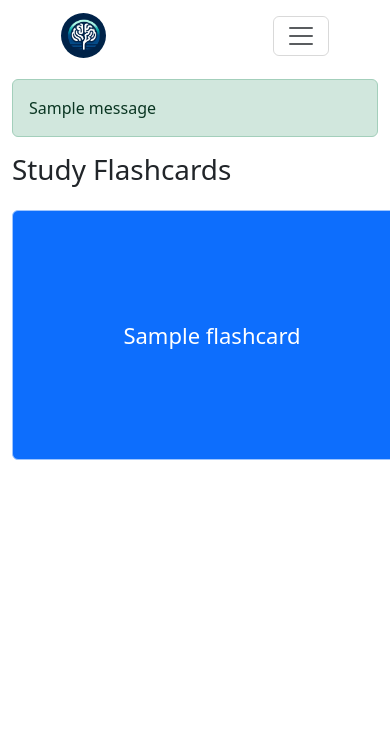
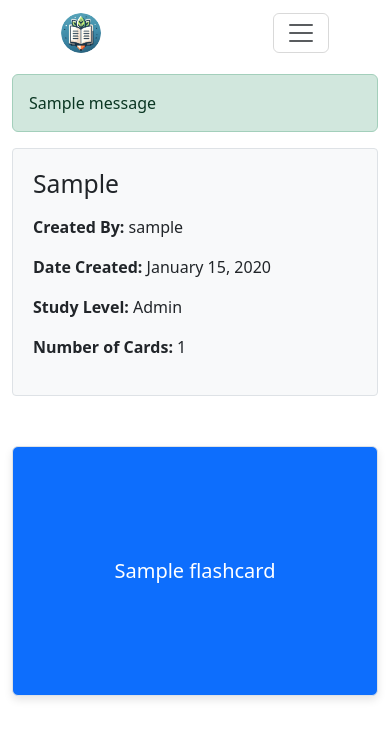
Before and after one commit to jobyfoster/eduflip, a Django app: page /study/1/ in a window 390 px wide. Shown: the top 739 px of the page. Run offline with Django 4.2, Linux system fonts and the light colour scheme; tables that the repository leaves empty hold one stand-in row (values such as "Sample post"); one stand-in notice (Sample message) is shown; some libraries are stand-ins or nearby versions.

Commit message:
added API key checking in the generate tab. organized some of my css and javascript for the flashcards. fixed search form not taking exact inputs and improved search result styling. overall touchup on the design and flow of the website.

```diff
--- /dev/null
+++ b/app/static/css/flashcards.css
@@ -0,0 +1,62 @@
+.flashcard-container {
+  display: flex;
+  flex-wrap: wrap;
+}
+
+.flashcard {
+  width: 400px;
+  height: 250px;
+  perspective: 1000px;
+  transition: transform 0.3s ease;
+  cursor: pointer;
+}
+
+.card-content {
+  height: 100%;
+  transition: transform 0.8s;
+  transform-style: preserve-3d;
+  border-radius: 0.25rem;
+  box-shadow: 0 4px 8px rgba(0, 0, 0, 0.1);
+}
+
+.card-front,
+.card-back {
+  position: absolute;
+  width: 100%;
+  height: 100%;
+  backface-visibility: hidden;
+  display: flex;
+  align-items: center;
+  justify-content: center;
+  text-align: center;
+  padding: 10px;
+  border-radius: 0.25rem;
+}
+
+.card-back {
+  transform: rotateY(180deg);
+  flex-direction: column;
+}
+
+.card-content.is-flipped {
+  transform: rotateY(180deg);
+}
+
+.flashcard-set-info {
+  background-color: #f8f9fa;
+  border: 1px solid #dee2e6;
+  border-radius: 0.25rem;
+  padding: 20px;
+  margin-bottom: 50px;
+}
+
+@media (max-width: 768px) {
+  .flashcard {
+    width: 100%;
+  }
+}
+
+.flashcard:focus {
+  outline: none;
+  box-shadow: 0 0 0 2px #0056b3;
+}
--- /dev/null
+++ b/app/static/js/flashcards.js
@@ -0,0 +1,20 @@
+document.querySelectorAll('.flashcard').forEach(card => {
+    card.addEventListener('click', function() {
+        this.querySelector('.card-content').classList.toggle('is-flipped');
+    });
+});
+
+// Adjust text size dynamically based on content length
+document.querySelectorAll('.card-text').forEach(text => {
+    const length = text.innerHTML.length;
+
+    if (length > 100) {
+        text.style.fontSize = '12px'; // Smaller text for very long content
+    } else if (length > 60) {
+        text.style.fontSize = '14px'; // Slightly larger for medium-long content
+    } else if (length > 30) {
+        text.style.fontSize = '16px'; // Standard size for moderate length
+    } else {
+        text.style.fontSize = '20px'; // Larger text for short content
+    }
+});
--- a/app/templates/app/base.html
+++ b/app/templates/app/base.html
@@ -10,6 +10,7 @@
         <link href="https://cdn.jsdelivr.net/npm/bootstrap@5.3.2/dist/css/bootstrap.min.css" rel="stylesheet" integrity="sha384-T3c6CoIi6uLrA9TneNEoa7RxnatzjcDSCmG1MXxSR1GAsXEV/Dwwykc2MPK8M2HN" crossorigin="anonymous">
 
         <link rel="stylesheet" href="{% static "css/styles.css" %}">
+
         {% block head_block %}
 
         {% endblock head_block %}
@@ -20,7 +21,7 @@
             <nav class="navbar navbar-expand-md w-75 mx-auto">
                 <div class="container-fluid">
                     <a class="navbar-brand" href="{% url 'home' %}">
-                        <img src="{% static 'images/logo.png' %}" width="45" height="45" alt="logo" class="img-fluid rounded-circle">
+                        <img src="{% static 'images/logo.png' %}" width="40" height="40" alt="logo" class="rounded-circle">
                     </a>
                     <button class="navbar-toggler" type="button" data-bs-toggle="collapse" data-bs-target="#navbarNavAltMarkup" aria-controls="navbarNavAltMarkup" aria-expanded="false" aria-label="Toggle navigation">
                         <span class="navbar-toggler-icon"></span>
@@ -46,14 +47,6 @@
             </nav>
         </div>
 
-
-
-
-
-
-
-
-
         <div class="container mt-2">
             {% if messages %}
                 {% for message in messages %}
@@ -67,6 +60,7 @@
 
             {% endblock %}
         </div>
+
         <script src="https://code.jquery.com/jquery-3.3.1.slim.min.js"></script>
         <script src="https://cdn.jsdelivr.net/npm/@popperjs/core@2.11.8/dist/umd/popper.min.js" integrity="sha384-I7E8VVD/ismYTF4hNIPjVp/Zjvgyol6VFvRkX/vR+Vc4jQkC+hVqc2pM8ODewa9r" crossorigin="anonymous"></script>
         <script src="https://cdn.jsdelivr.net/npm/bootstrap@5.3.2/dist/js/bootstrap.min.js" integrity="sha384-BBtl+eGJRgqQAUMxJ7pMwbEyER4l1g+O15P+16Ep7Q9Q+zqX6gSbd85u4mG4QzX+" crossorigin="anonymous"></script>
--- a/app/templates/app/find_flashcards.html
+++ b/app/templates/app/find_flashcards.html
@@ -56,7 +56,7 @@
                     {% for flashcard_set in search_results %}
                         <tr>
                             <td>{{ flashcard_set.topic }}</td>
-                            <td>{{ flashcard_set.study_level }}</td>
+                            <td>{{ flashcard_set.study_level|title }}</td>
                             <td>{{ flashcard_set.number_of_flashcards }}</td>
                             <td>{{ flashcard_set.user.username }}</td>
                             <td>
--- a/app/templates/app/home.html
+++ b/app/templates/app/home.html
@@ -44,7 +44,7 @@
     <footer id="footer" class="bg-dark text-white mt-5">
         <div class="container py-4">
             <div class="row">
-                <div class="col-md-6">
+                <div class="col-md-6 px-4">
                     <h5>About EduFlip</h5>
                     <p>Created with passion and dedication by Joby Foster. EduFlip is a product of relentless effort to make learning interactive and accessible for everyone.</p>
                 </div>
@@ -52,7 +52,9 @@
                     <h5>Links</h5>
                     <ul class="list-unstyled">
                         <li><a href="{% url 'home' %}" class="text-white">Home</a></li>
-                        <!-- Add other navigation links if necessary -->
+                        <li><a href="{% url 'find_flashcards' %}" class="text-white">Search Flashcards</a></li>
+                        <li><a href="{% url 'register' %}" class="text-white">Register</a></li>
+                        <li><a href="{% url 'login' %}" class="text-white">Login</a></li>
                     </ul>
                 </div>
                 <div class="col-md-3">
--- a/app/templates/app/study_flashcards.html
+++ b/app/templates/app/study_flashcards.html
@@ -1,68 +1,32 @@
 {% extends "app/base.html" %}
 {% load crispy_forms_tags %}
+{% load static %}
 
 {% block page_title %}Study{% endblock page_title %}
 
-
 {% block head_block %}
-    <style>
-        .flashcard-container {
-            display: flex;
-            flex-wrap: wrap;
-        }
-
-        .flashcard {
-            width: 400px;
-            height: 250px;
-            perspective: 1000px;
-        }
-
-        .card-content {
-            width: 100%;
-            height: 100%;
-            transition: transform 0.8s;
-            transform-style: preserve-3d;
-        }
-
-        .card-front, .card-back {
-            position: absolute;
-            width: 100%;
-            height: 100%;
-            backface-visibility: hidden;
-            display: flex;
-            align-items: center;
-            justify-content: center;
-            text-align: center;
-            padding: 10px;
-        }
-
-        .card-back {
-            transform: rotateY(180deg);
-            display: flex;
-            flex-direction: column;
-        }
-
-        .card-text {
-            font-size: 16px; /* Default size */
-        }
-
-        .card-content.is-flipped {
-            transform: rotateY(180deg); /* Flip the card */
-        }
-    </style>
+    <link rel="stylesheet" href="{% static 'css/flashcards.css' %}">
 {% endblock head_block %}
 
 {% block content %}
-    <h1 class="mb-4">Study Flashcards</h1>
+
+    <div class="flashcard-set-info">
+        <h2 class="mb-3">{{ flashcard_set.topic }}</h2>
+        <p><strong>Created By:</strong> {{ flashcard_set.user.username }}</p>
+        <p><strong>Date Created:</strong> {{ flashcard_set.created_at|date:"F d, Y" }}</p>
+        <p><strong>Study Level:</strong> {{ flashcard_set.study_level|title }}</p>
+        <p><strong>Number of Cards:</strong> {{ flashcard_set.number_of_flashcards }}</p>
+    </div>
+
     <div class="row flashcard-container">
         {% for flashcard in flashcards %}
         <div class="col-md-4 mb-3">
-            <div class="flashcard mb-3">
-                <div class="card-content bg-primary text-white border border-primary-subtle rounded">
-                    <div class="card-body card-front px-4">
+            <div class="flashcard">
+                <div class="card-content bg-primary text-white rounded border">
+                    <div class="card-front card-body">
                         <p class="card-text">{{ flashcard.question }}</p>
                     </div>
-                    <div class="card-body card-back px-4">
+                    <div class="card-back card-body">
                         <p class="card-text">{{ flashcard.answer }}</p>
                     </div>
                 </div>
@@ -71,25 +35,5 @@
         {% endfor %}
     </div>
 
-    <script src="https://code.jquery.com/jquery-3.5.1.slim.min.js"></script>
-    <script>
-        document.querySelectorAll('.flashcard').forEach(card => {
-            card.addEventListener('click', function() {
-                this.querySelector('.card-content').classList.toggle('is-flipped');
-            });
-        });
-
-        // Adjust text size dynamically based on content length
-        document.querySelectorAll('.card-text').forEach(text => {
-            if (text.innerHTML.length > 80) {
-                text.style.fontSize = '14px';
-            } else if (text.innerHTML.length > 50) {
-                text.style.fontSize = '15px';
-            } else if (text.innerHTML.length > 20) {
-                text.style.fontSize = '18px';
-            } else {
-                text.style.fontSize = '22px';
-            }
-        });
-    </script>
+    <script src="{% static 'js/flashcards.js' %}"></script>
 {% endblock %}
--- a/app/views.py
+++ b/app/views.py
@@ -3,6 +3,7 @@ from django.contrib.auth.decorators import login_required
 from django.http import HttpResponseServerError
 from openai import OpenAI, OpenAIError
 import json
+import openai
 
 from .forms import FlashCardsForm, FlashcardSearchForm
 from .models import Flashcard, FlashcardSet, create_flashcard_set, advanced_search
@@ -13,16 +14,36 @@ def home_view(request):
     return render(request, "app/home.html")
 
 
+def is_api_key_valid(key):
+    try:
+        client = OpenAI(api_key=key)
+        response = client.completions.create(
+            model="gpt-3.5-turbo-instruct",
+            prompt="This is a test.",
+            max_tokens=5,
+        )
+    except Exception as ex:
+        print(ex)
+        return False
+    else:
+        return True
+
+
 @login_required
-def flashcards_view(request):
+def generate_flashcards_view(request):
+    error_messages = []
+    form = FlashCardsForm()
+
+    print("Testing API key")
+    if not is_api_key_valid(request.user.account.openai_key):
+        error_messages.append(
+            "Invalid or expired OpenAI API key. Please check your settings."
+        )
+
     try:
         client = OpenAI(api_key=request.user.account.openai_key)
     except OpenAIError as e:
-        print(f"Error connecting to OpenAI: {e}")
-        return HttpResponseServerError("Error connecting to the OpenAI service.")
-
-    form = FlashCardsForm()
-    context = {"form": form}
+        error_messages.append(f"Error connecting to OpenAI: {e}")
 
     if request.method == "POST":
         form = FlashCardsForm(request.POST)
@@ -83,9 +104,10 @@ The response should be in JSON format like this [{{'question': ..., 'answer'}},
             except Exception as e:
                 print(f"Error: {e}")
                 return HttpResponseServerError(
-                    "An error occurred while processing your request."
+                    "An error occurred while processing your request. Please check your OpenAI API key in the settings."
                 )
 
+    context = {"form": form, "error_messages": error_messages}
     return render(request, "app/create_flashcards.html", context=context)
 
 
@@ -112,7 +134,11 @@ def flashcard_set_view(request, set_id):
     flashcard_set = get_object_or_404(FlashcardSet, id=set_id)
     flashcards = flashcard_set.flashcards.all()
 
-    return render(request, "app/study_flashcards.html", {"flashcards": flashcards})
+    return render(
+        request,
+        "app/study_flashcards.html",
+        {"flashcards": flashcards, "flashcard_set": flashcard_set},
+    )
 
 
 def find_flashcards(request):
--- a/config/urls.py
+++ b/config/urls.py
@@ -23,7 +23,7 @@ from django.contrib.auth import views as auth_views
 
 urlpatterns = [
     path("", app_views.home_view, name="home"),
-    path("generate/", app_views.flashcards_view, name="generate_flashcards"),
+    path("generate/", app_views.generate_flashcards_view, name="generate_flashcards"),
     path("study/", app_views.find_flashcards, name="find_flashcards"),
     path("study/<str:set_id>/", app_views.flashcard_set_view, name="flashcard_set"),
     path("register/", user_views.register, name="register"),
```
Also changed, not shown: app/templates/app/create_flashcards.html (+7 -0 lines), app/static/images/logo.png, app/static/images/old-logo.png (added).
